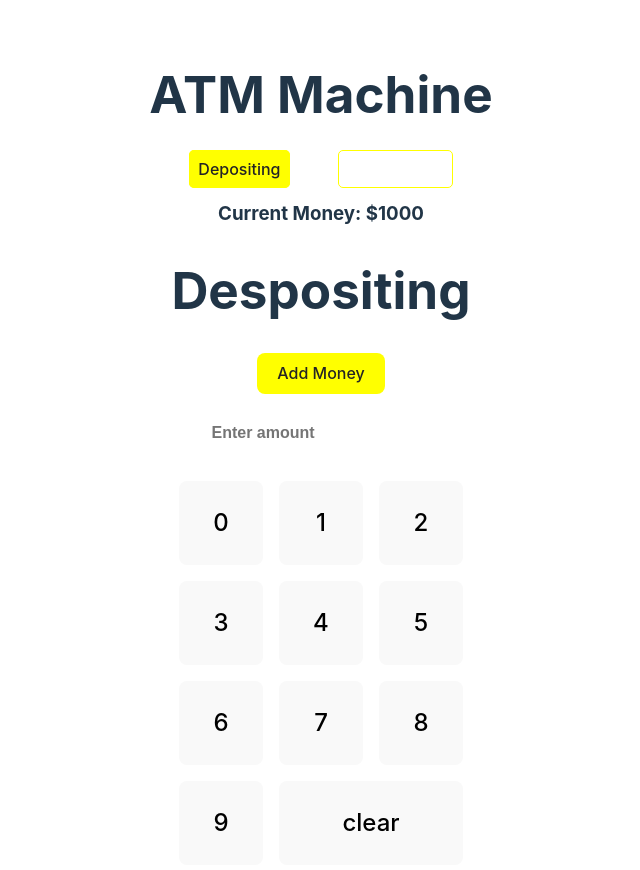
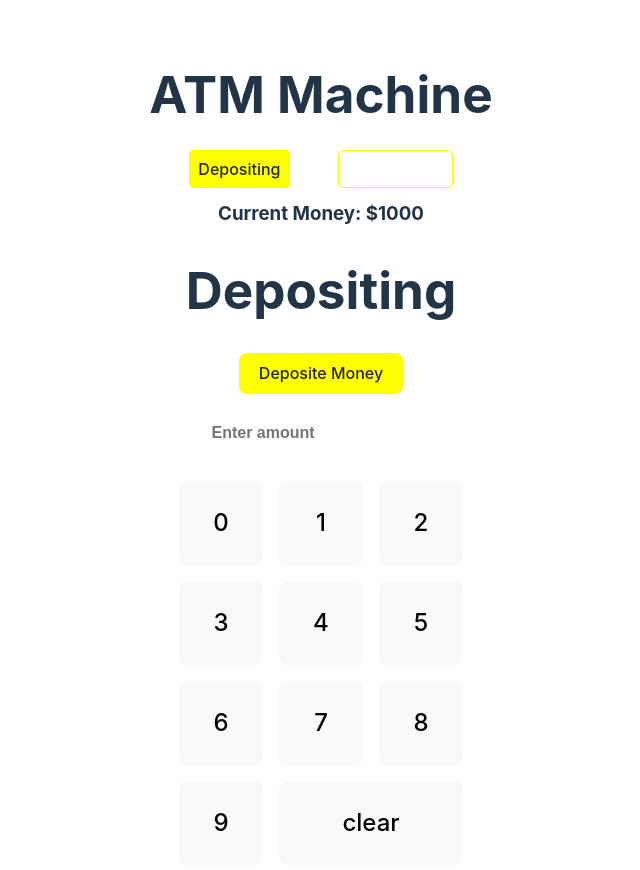
Before and after one commit to altowka/ATM_machine, a React (Vite) app: page /depositing in a window 1280 px wide. Shown: the top 870 px of the page, without its empty margins (319-959 px from the left). Built offline with nearby package versions, Linux system fonts and the light colour scheme.

Commit message:
modal styles improvements

```diff
--- a/src/App.css
+++ b/src/App.css
@@ -8,6 +8,7 @@
 * {
   box-sizing: border-box;
 }
+
 
 nav {
   ul {
--- a/src/components/Dialog/Dialog.tsx
+++ b/src/components/Dialog/Dialog.tsx
@@ -1,3 +1,5 @@
+import React, { useContext } from 'react';
+import { MoneyContext } from '../../MoneyContext';
 import './style.css';
 
 
@@ -6,13 +8,17 @@ interface DialogProps {
     setIsDialogOpen: (value: boolean) => void;
 }
 
-const Dialog: React.FC<DialogProps> = ({ isDialogOpen, setIsDialogOpen}) => (
+const Dialog: React.FC<DialogProps> = ({ isDialogOpen, setIsDialogOpen}) => {
+    const moneyContext = useContext(MoneyContext);
+
+    return (
         <dialog className="dialog" open={isDialogOpen}>
             <div className='dialog-content'>
-            <p>You can't get more money than you have</p>
+                <p>You can't get more money than ${moneyContext?.money}</p>
                 <button onClick={() => setIsDialogOpen(false)}>I understand</button>
             </div>
         </dialog>
     )
+}
 
 export default Dialog;
--- a/src/components/Dialog/style.css
+++ b/src/components/Dialog/style.css
@@ -1,8 +1,10 @@
 
 .dialog[open] {
-    width: 92vw;
-    height: 92vh;
+    position: fixed;
     top: 0;
+    left: 0;
+    width: 100%;
+    height: 100%;
     background-color: rgba(0, 0, 0, 0.5);
     backdrop-filter: blur(2px);
     border: none;
--- a/src/components/depositing/depositing.tsx
+++ b/src/components/depositing/depositing.tsx
@@ -3,7 +3,7 @@ import { MoneyContext } from '../../MoneyContext';
 import Keyboard from '../Keyboard/Keyboard';
 import ActionButton from '../ActionButton/ActionButton';
 
-const Despositing = () => {
+const Depositing = () => {
     const moneyContext = useContext(MoneyContext);
     const [inputValue, setInputValue] = useState<number | string>('');
 
@@ -15,11 +15,11 @@ const Despositing = () => {
     };
     return (
         <>
-            <h1>Despositing</h1>
-            <ActionButton handleClick={handleAddMoney} message='Add Money'/>
+            <h1>Depositing</h1>
+            <ActionButton handleClick={handleAddMoney} message='Deposite Money'/>
             <Keyboard inputValue={inputValue} setInputValue={setInputValue} />
         </>
     )
 }
 
-export default Despositing;
+export default Depositing;
--- a/src/components/withdrawing/withdrawing.tsx
+++ b/src/components/withdrawing/withdrawing.tsx
@@ -24,7 +24,7 @@ const Withdrawing: React.FC = () => {
     return (
         <>
             <h1>Withdrawing</h1>
-            <ActionButton handleClick={handleRemoveMoney} message='Get money'/>
+            <ActionButton handleClick={handleRemoveMoney} message='Withdraw money'/>
             <Keyboard inputValue={inputValue} setInputValue={setInputValue} />
             <Dialog isDialogOpen={isDialogOpen} setIsDialogOpen={setIsDialogOpen} />
         </>
```
Lines whose indentation alone changed are shown as unchanged.
